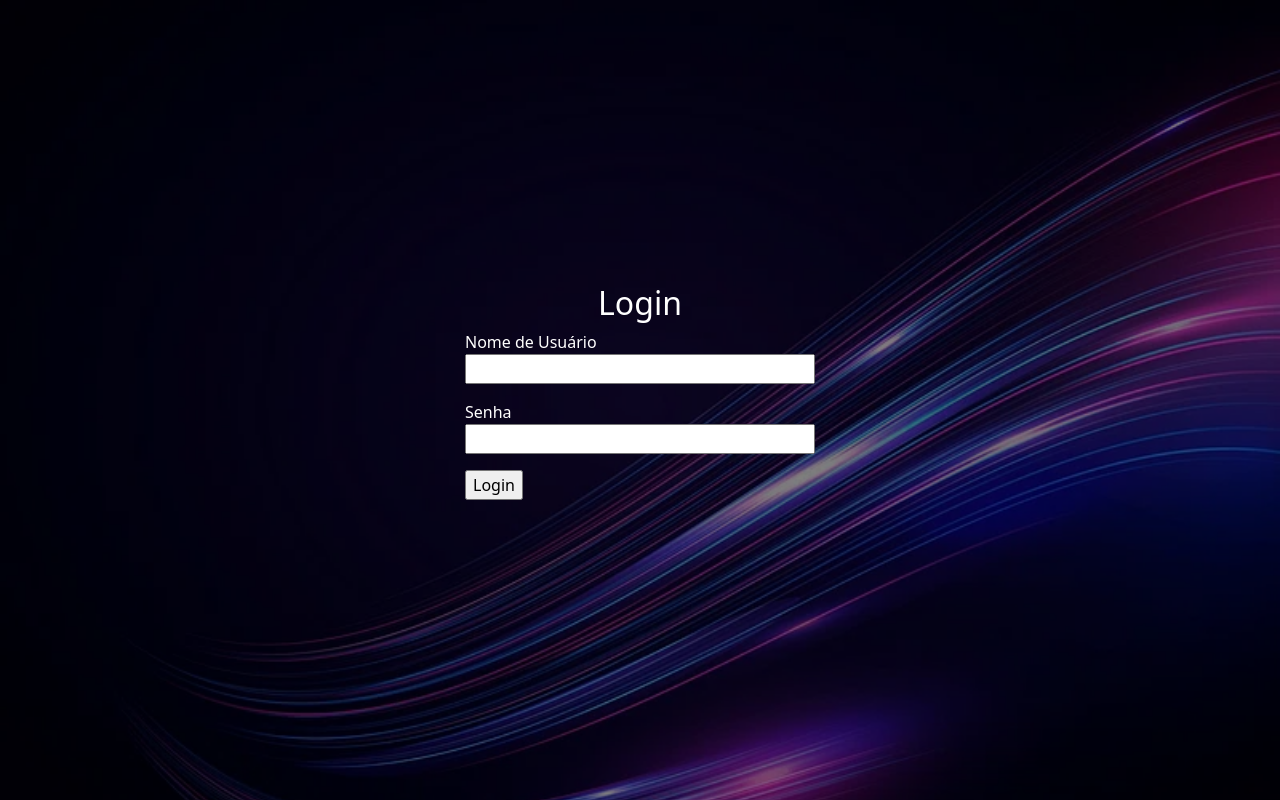
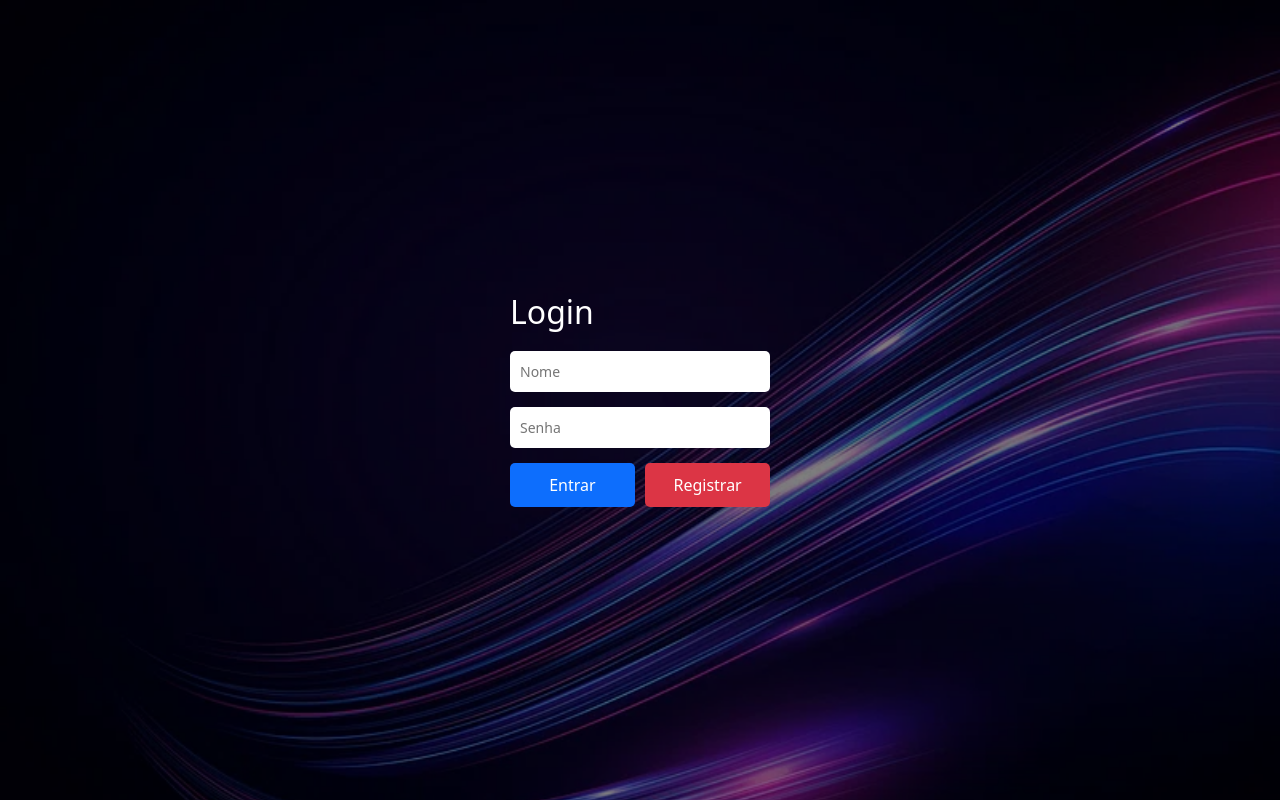
Before and after one commit to willian2802/projeto-IEFP, a Flask app: template templates/login.html in a window 1280 px wide. Run offline with Flask 3, Linux system fonts and the light colour scheme; the template is opened without the code that fills it: values that come from a table or form of the project are taken from there, others are empty; parts of the project's set-up code (start-up, migrations or seed data) failed here and were passed over.

Commit message:
login state beta

```diff
--- a/app.py
+++ b/app.py
@@ -1,6 +1,7 @@
-from flask import Flask, render_template, redirect, url_for, request, session, flash
+from flask import Flask, render_template, redirect, url_for, request, session, flash, jsonify
 from forms import LoginForm, TwoFactorForm
 from logs import log_register
+from DB import login_user, register_user, login_user_part2
 import pyotp
 
 app = Flask(__name__)
@@ -15,41 +16,44 @@ USER_DATA = {
     "2fa_secret": pyotp.random_base32()
 }
 
+#  Pagina inicial
 @app.route('/', methods=['GET', 'POST'])
+def render_login():
+    return render_template('login.html')
+
+@app.route('/Secure_Login', methods=['POST'])
 def login():
-    form = LoginForm()
-    if form.validate_on_submit():
-        username = form.username.data
-        password = form.password.data
+    # Capturar os dados enviados no corpo da requisição
+    login_data = request.get_json()
+    print("??????????????????????????????????????????????????????????????????????????????????????????????????????????????")
+    print(login_data)
 
-        if username == USER_DATA['username'] and password == USER_DATA['password']:
-            session['username'] = username
-            return redirect(url_for('two_factor'))
-        else:
-            flash('Credenciais inválidas. Tente novamente.', 'danger')
+    login_part = login_data['login_part']
 
-    # Registra o log e renderiza a tela de login
-    log_register()
-    return render_template('login.html', form=form)
+    #  part1 do login e apens o nome e a senha
+    #  part2 do login e a pergunta de segurança e a resposta
+    if login_part == "part1":
+        resposta_do_DB = login_user_part1(login_data)
+        session['username'] = login_data['username']
+    else:
+        resposta_do_DB = login_user_part2(login_data)
 
-@app.route('/two-factor', methods=['GET', 'POST'])
-def two_factor():
-    form = TwoFactorForm()
-    if 'username' not in session:
-        return redirect(url_for('login'))
+    if resposta_do_DB == True:
+        session['authenticated'] = True
+        return jsonify({"status": "success"})
+    else:
+        return jsonify({"status": " tentativa de Login mal-sucedida."})
 
-    if form.validate_on_submit():
-        otp = form.otp.data
-        totp = pyotp.TOTP(USER_DATA['2fa_secret'])
 
-        if totp.verify(otp):
-            session['authenticated'] = True
-            return redirect(url_for('protected'))
-        else:
-            flash('Código 2FA inválido. Tente novamente.', 'danger')
+@app.route('/Register_New_Account', methods=['POST'])
+def Create_Account():
+    # Capturar os dados enviados no corpo da requisição
+    New_account_data = request.get_json()
 
-    # Registra o log e renderiza a tela de 2FA
-    return render_template('2fa.html', form=form)
+    resposta_do_DB = register_user(New_account_data)
+
+    return resposta_do_DB
+
 
 @app.route('/protected')
 def protected():
--- a/forms.py
+++ b/forms.py
@@ -5,6 +5,7 @@ from wtforms.validators import DataRequired
 class LoginForm(FlaskForm):
     username = StringField('Nome de Usuário', validators=[DataRequired()])
     password = PasswordField('Senha', validators=[DataRequired()])
+    resposta_secreta = StringField('Resposta Secreta', validators=[DataRequired()])
     submit = SubmitField('Login')
 
 class TwoFactorForm(FlaskForm):
--- a/static/login.css
+++ b/static/login.css
@@ -4,6 +4,7 @@ html, body {
 }
 
 main {
+    flex-direction: column;
     height: 100%;
     background-image: url("./login_img.webp");
     background-size: cover;
@@ -11,7 +12,7 @@ main {
     background-repeat: no-repeat;
 }
 
-.container-login {
+.background {
     display: flex;
     flex-direction: column;
     align-items: center;
@@ -20,5 +21,47 @@ main {
     padding: 20px;
     background-color: rgba(0, 0, 0, 0.5);
     color: white;
+}
 
+.login_container {
+    flex-direction: column;
+    align-items: center;
+    justify-content: center;
+    color: white;
+    padding: 20px;
+    border-radius: 10px;
+    width: 300px;
 }
+
+.login_container h2 {
+    margin-bottom: 20px;
+}
+
+.login_container .col {
+    display: flex;
+    flex-direction: column;
+    width: 100%;
+}
+
+.login_container .col input {
+    margin-bottom: 15px;
+    padding: 10px;
+    font-size: 14px;
+    border: none;
+    border-radius: 5px;
+}
+
+.login_container .button-group {
+    display: flex;
+    justify-content: space-between;
+    width: 100%;
+}
+
+.login_container .button-group button {
+    width: 48%;
+    padding: 10px;
+    font-size: 16px;
+    border: none;
+    border-radius: 5px;
+    cursor: pointer;
+}
--- /dev/null
+++ b/static/render.js
@@ -0,0 +1,171 @@
+const Login_zone = document.querySelector('.login_input_zone');
+const login_title = document.querySelector('#login_title');
+
+
+// Cria um objeto com os dados de login do usuario
+let user_login = {
+    Name: "nome do usuario",
+    Password: "password do usuario",
+    Pergunta_Seguranca: "pergunta de segurança",
+    Resposta: "resposta da pergunta de segurança",
+}
+
+function delete_login_data() {
+
+    // reinicia o objeto com os dados de login do usuario
+    user_login = {
+        Name: "nome do usuario",
+        Password: "password do usuario",
+        Pergunta_Seguranca: "pergunta de segurança",
+        Resposta: "resposta da pergunta de segurança",
+    }
+
+}
+
+// Função que atualiza o formulário de login com os inputs para a pergunta de segurança e a resposta
+// e atualiza o objeto com o primeira parte dos dados de login o Nome e a Senha
+function login_part1(event) {
+    event.preventDefault(); // Prevenir o comportamento padrão do formulário
+
+    // Capturar os valores dos inputs
+    let username = document.getElementById('username').value;
+    let password = document.getElementById('password').value;
+
+    let usuario_a_verificar = {
+        Name: username,
+        Password: password,
+        login_process: "part1"
+    }
+
+    //Envia os Dados para o endereço que vai enviar para o DB
+
+    fetch('http://127.0.0.1:5000/Secure_Login', {
+        method: 'POST',
+        headers: {
+            'Content-Type': 'application/json'
+        },
+        body: JSON.stringify(usuario_a_verificar)
+    })
+    .then(response => response.json())
+    .then(data => console.log(data))
+    .catch(error => console.error('Erro: erro no envio da lista_atual', error));
+
+    // atualiza o formulário de login mostrando os inputs para a pergunta de segurança e a resposta
+    Login_zone.innerHTML = `
+    <input type="text" id="pergunta_seguranca" name="pergunta_seguranca" placeholder="Sua Pergunta de segurança">
+    <input type="password" id="Resposta" name="Resposta" placeholder="Resposta">
+    <div class="button-group">
+        <button type="submit" name="action" value="login" onclick="login_part2(event)" class="btn btn-primary">Entrar</button>
+    </div>
+`
+}
+
+function login_part2(event) {
+    event.preventDefault(); // Prevenir o comportamento padrão do formulário
+
+
+    // Capturar os valores dos inputs
+    let pergunta_seguranca = document.getElementById('pergunta_seguranca').value;
+    let Resposta = document.getElementById('Resposta').value;
+
+    // Atualiza o objeto com os dados de login com os novos dados, pergunta_segurança e resposta
+    let usuario_a_verificar = {
+        Name: username,
+        Password: password,
+        login_process: "part1"
+    }
+
+    //Envia os Dados para o endereço que vai enviar para o DB
+
+    fetch('http://127.0.0.1:5000/Secure_Login', {
+        method: 'POST',
+        headers: {
+            'Content-Type': 'application/json'
+        },
+        body: JSON.stringify(usuario_a_verificar)
+    })
+    .then(response => response.json())
+    .then(data => console.log(data))
+    .catch(error => console.error('Erro: erro no envio da lista_atual', error));
+
+    // por motivos de segurança, os dados do usuario seram alterados
+    delete_login_data()
+}
+
+
+function Show_register_form() {
+
+    login_title.innerHTML = "Registrar";
+
+    // atualiza o formulário de login com a pergunta de segurança e resposta
+    Login_zone.innerHTML = `
+    <input type="text" id="username" name="username" placeholder="Nome">
+    <input type="password" id="password" name="password" placeholder="Senha">
+    <input type="text" id="pergunta_seguranca" name="pergunta_seguranca" placeholder="Sua Pergunta de segurança">
+    <input type="password" id="Resposta" name="Resposta" placeholder="Resposta">
+    <div class="button-group">
+        <button type="submit" name="action" value="login" class="btn btn-danger" onclick="Register(event)">Registrar</button>
+    </div>
+    `
+}
+
+function Register(event) {
+    event.preventDefault(); // Prevenir o comportamento padrão do formulário
+
+    // Capturar os valores dos inputs
+    let username = document.getElementById('username').value;
+    let password = document.getElementById('password').value;
+    let pergunta_seguranca = document.getElementById('pergunta_seguranca').value;
+    let Resposta = document.getElementById('Resposta').value;
+
+    // Verifica se todos os campos foram preenchidos
+    if (username == "" || password == "" || pergunta_seguranca == "" || Resposta == "") {
+        alert("Preencha todos os campos")
+        return
+    }
+
+    let Nova_Conta = {
+        Name: username,
+        Password: password,
+        Pergunta_Seguranca: pergunta_seguranca,
+        resposta_Secreta: Resposta,
+    }
+
+    console.log(Nova_Conta)
+
+    //Envia os Dados para o endereço que vai enviar para o DB
+    fetch('http://127.0.0.1:5000/Register_New_Account', {
+        method: 'POST',
+        headers: {
+            'Content-Type': 'application/json'
+        },
+        body: JSON.stringify(Nova_Conta)
+    })
+    .then(response => response.json())
+    .then(data => console.log(data))
+    .catch(error => console.error('Erro: erro no envio da lista_atual', error));
+}
+
+// Envia informações para o servidor
+function enviar_Lista_Atual() {
+
+    // Pega a lista atual
+    let insert_list = {
+        user_id: "exemplo_user_id",  // Este ID será substituído pelo backend
+        created_at: new Date().toISOString(),
+        items: lista_atual,
+        total_price: calcularTotal()
+    };
+
+    // Envia informações para o endereço que vai enviar para o DB
+    fetch('http://127.0.0.1:5000/send_to_DB', {
+        method: 'POST',
+        headers: {
+            'Content-Type': 'application/json'
+        },
+        body: JSON.stringify(insert_list)
+    })
+    .then(response => response.json())
+    .then(data => console.log(data))
+    .catch(error => console.error('Erro: erro no envio da lista_atual', error));
+}
--- a/templates/2fa.html
+++ b/templates/2fa.html
@@ -9,7 +9,7 @@
   </head>
   <body>
     <main>
-      <h2>Autenticação de Dois Fatores</h2>
+      <h2>Autenticação</h2>
       <form method="POST">
         {{ form.hidden_tag() }}
         <p>
--- a/templates/login.html
+++ b/templates/login.html
@@ -1,5 +1,5 @@
 <!DOCTYPE html>
-<html lang="en">
+<html lang="pt-br">
 <head>
     <meta charset="UTF-8">
     <meta name="viewport" content="width=device-width, initial-scale=1.0">
@@ -14,25 +14,25 @@
 <body>
   <main>
 
-    <div class="container-login">
-      <h2>Login</h2>
-      <form method="POST">
-        {{ form.hidden_tag() }}
-        <p>
-          {{ form.username.label }}<br>
-          {{ form.username(size=32) }}
-        </p>
-        <p>
-          {{ form.password.label }}<br>
-          {{ form.password(size=32) }}
-        </p>
-        <p>{{ form.submit() }}</p>
-      </form>
+    <div class="background">
+
+        <div class="login_container">
+          <h2 id="login_title">Login</h2>
+            <div class="login_input_zone col">
+                <input type="text" id="username" name="username" placeholder="Nome">
+                <input type="password" id="password" name="password" placeholder="Senha">
+                <div class="button-group">
+                    <button type="submit" name="action" value="login" onclick="login_part1(event)" class="btn btn-primary">Entrar</button>
+                    <button type="submit" name="action" value="register" onclick="Show_register_form(event)" class="btn btn-danger">Registrar</button>
+                </div>
+            </div>
+        </div>
+
     </div>
 
   </main>
     <!-- bootstrap and javaScript -->
-    <script type="text/javascript" src="{{ url_for('static', filename='logs.js') }}"></script>
+    <script type="text/javascript" src="{{ url_for('static', filename='render.js') }}"></script>
     <script src="https://cdn.jsdelivr.net/npm/bootstrap@5.3.3/dist/js/bootstrap.bundle.min.js" integrity="sha384-YvpcrYf0tY3lHB60NNkmXc5s9fDVZLESaAA55NDzOxhy9GkcIdslK1eN7N6jIeHz" crossorigin="anonymous"></script>
 </body>
 </html>
```
Also changed, not shown: DB.py (+50 -1 lines).
